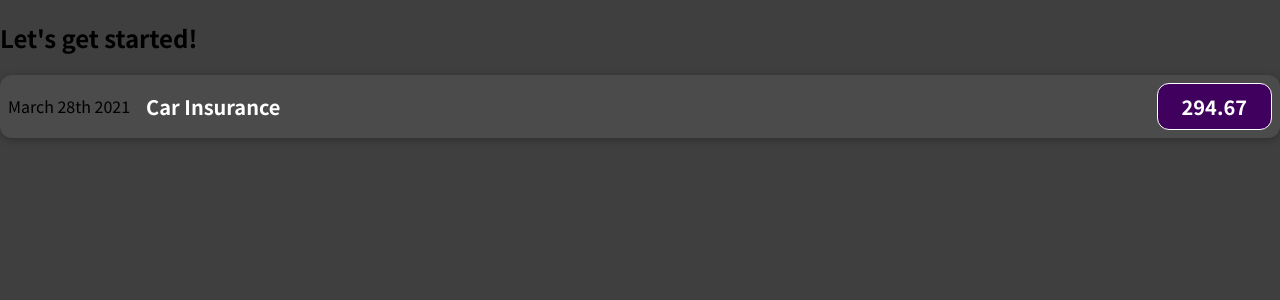
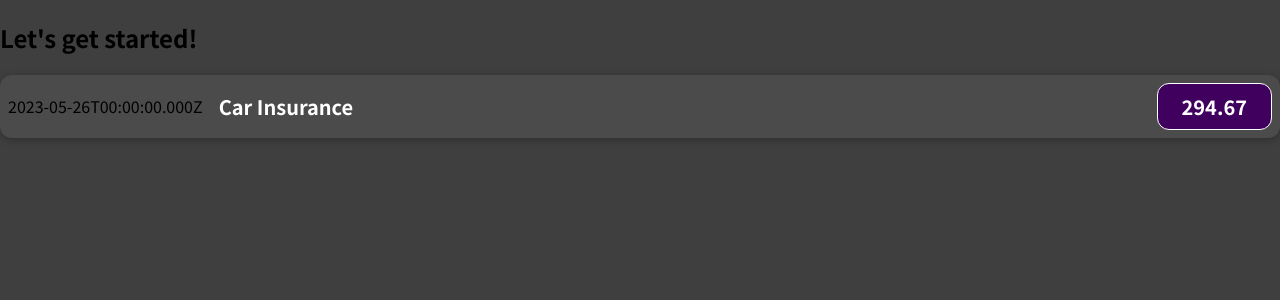
Before and after one commit to rveliza/react-expenses, a React (Create React App) app: page / in a window 1280 px wide. Shown: the top 300 px of the page. Built offline with nearby package versions, Linux system fonts and the light colour scheme.

Commit message:
Outputting dynamic data

```diff
--- a/src/ExpenseItem.jsx
+++ b/src/ExpenseItem.jsx
@@ -1,12 +1,17 @@
 import './ExpenseItem.css'
 
 const ExpenseItem = () => {
+
+    const expenseDate = new Date(2023, 4, 26);
+    const expenseTitle = 'Car Insurance';
+    const expenseAmount = 294.67
+
     return (
         <div className="expense-item">
-            <div>March 28th 2021</div>
+            <div>{expenseDate.toISOString()}</div>
             <div className="expense-item__description">
-                <h2>Car Insurance</h2>
-                <div className='expense-item__price'>294.67</div>
+                <h2>{expenseTitle}</h2>
+                <div className='expense-item__price'>{expenseAmount}</div>
             </div>
         </div>
     );
```
